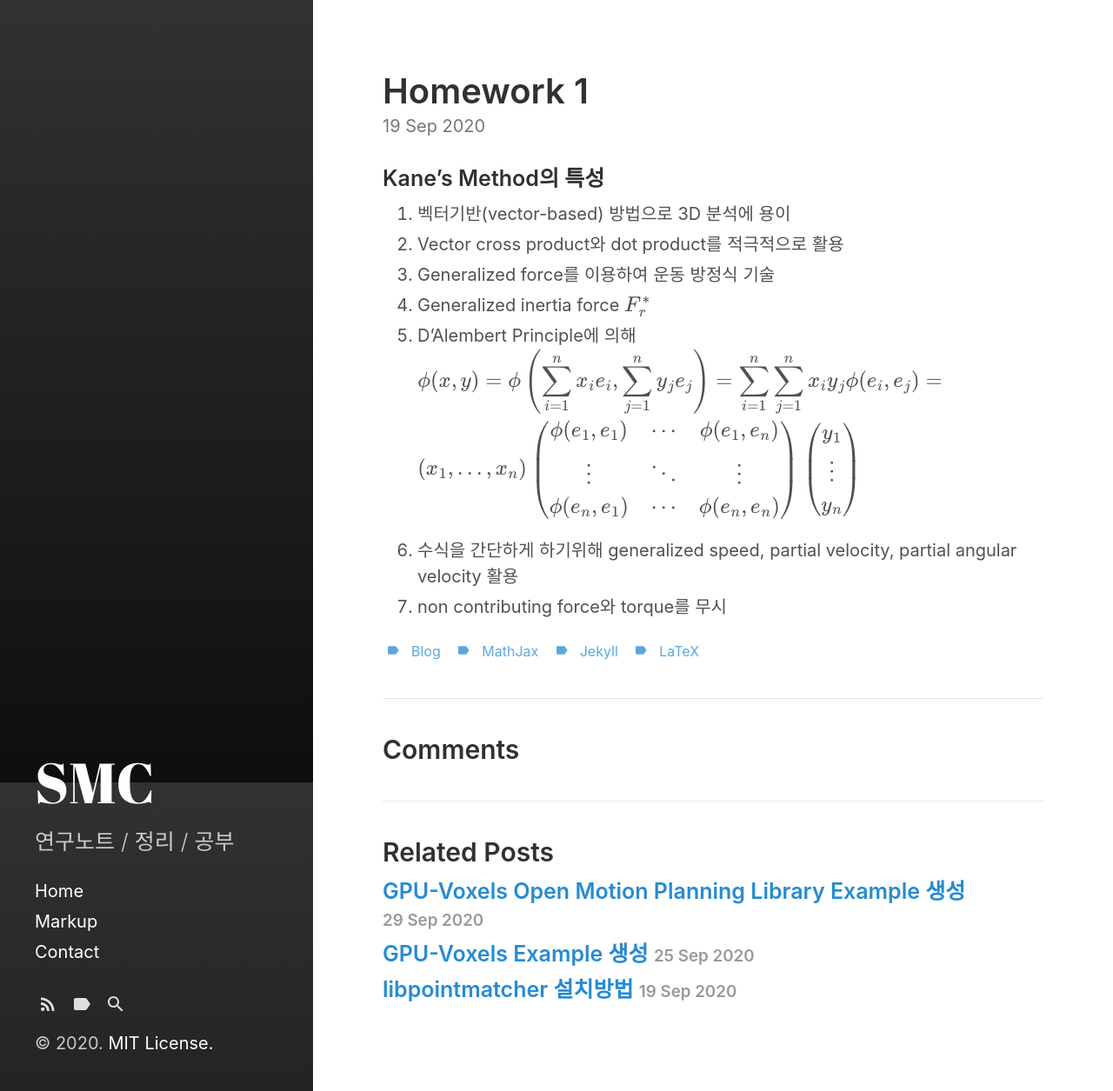
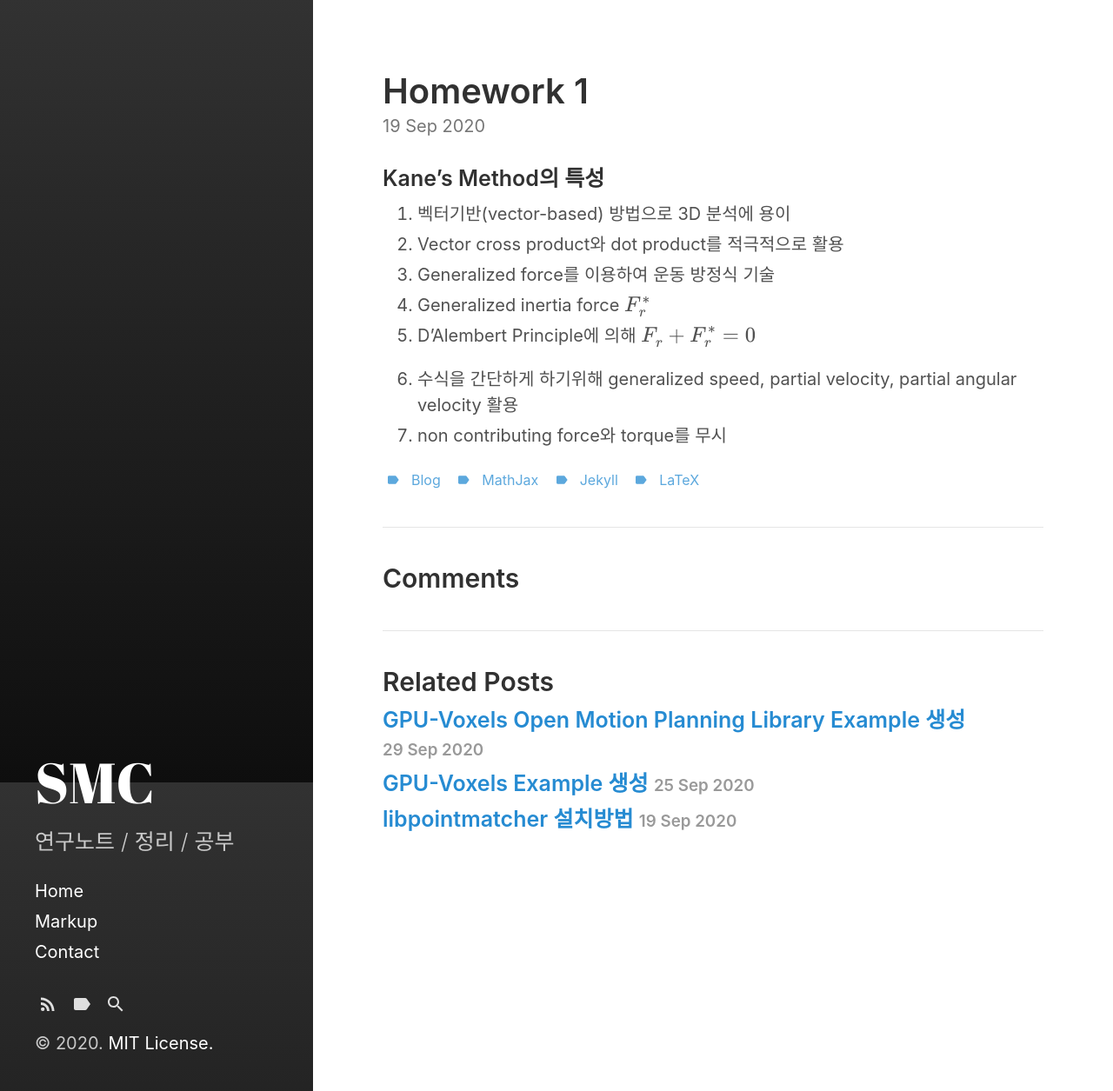
Before and after one commit to tjdalsckd/tjdalsckd.github.io, a Jekyll site: the page built from _posts/2020-09-19-근골격동적모델링_Homework1.md, in a window 1280 px wide and 1255 px high. Shown: the whole window at 87% size. Built offline with Jekyll 4.4.1, drawn with Linux system fonts in a browser that asks for light colours; our own code applies the rules of GitHub Pages for plain Markdown files; formulas are drawn with MathJax 3.

Commit message:
Update 2020-09-19-근골격동적모델링_Homework1.md

```diff
--- a/_posts/2020-09-19-근골격동적모델링_Homework1.md
+++ b/_posts/2020-09-19-근골격동적모델링_Homework1.md
@@ -15,18 +15,7 @@ use_math: true
 5. D'Alembert Principle에 의해
 $$
 \begin{align*}
-  & \phi(x,y) = \phi \left(\sum_{i=1}^n x_ie_i, \sum_{j=1}^n y_je_j \right)
-  = \sum_{i=1}^n \sum_{j=1}^n x_i y_j \phi(e_i, e_j) = \\
-  & (x_1, \ldots, x_n) \left( \begin{array}{ccc}
-      \phi(e_1, e_1) & \cdots & \phi(e_1, e_n) \\
-      \vdots & \ddots & \vdots \\
-      \phi(e_n, e_1) & \cdots & \phi(e_n, e_n)
-    \end{array} \right)
-  \left( \begin{array}{c}
-      y_1 \\
-      \vdots \\
-      y_n
-    \end{array} \right)
+  {F}^{}_{r}+{F}^{*}_{r}=0
 \end{align*}
 $$
 
```
